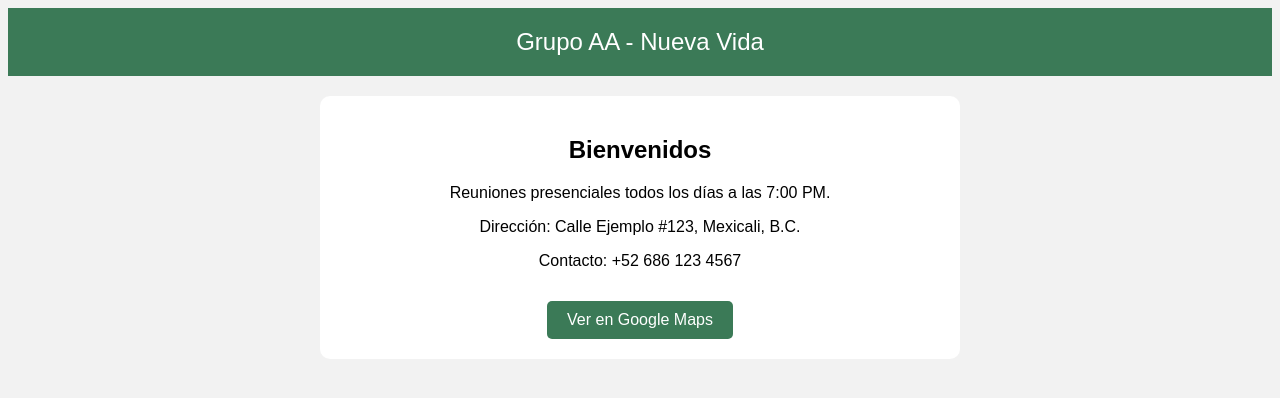
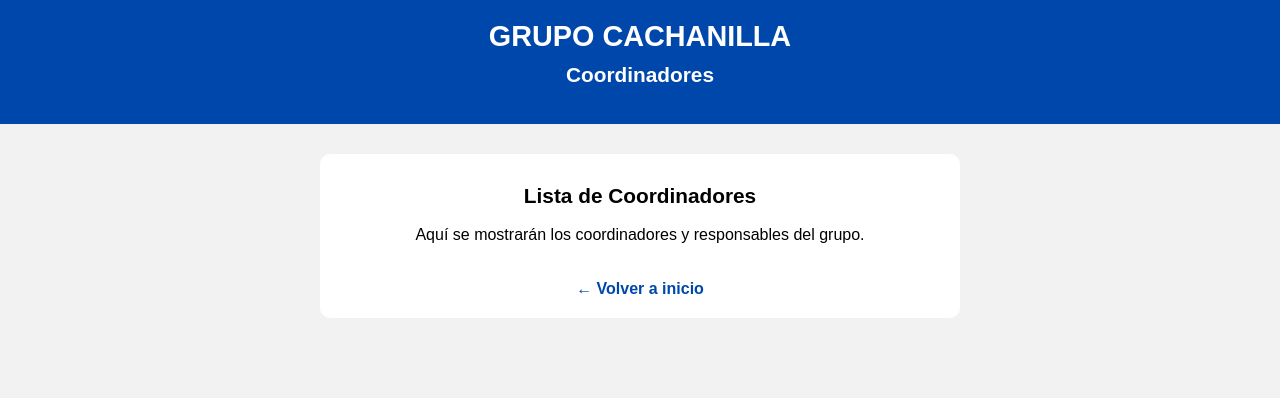
Before and after one commit to Maredy686/mi-sitio, a plain HTML site: page index.html in a window 1280 px wide. Drawn offline with Linux system fonts and the light colour scheme.

Commit message:
Update index.html

```diff
--- a/index.html
+++ b/index.html
@@ -3,23 +3,25 @@
 <head>
   <meta charset="UTF-8">
   <meta name="viewport" content="width=device-width, initial-scale=1.0">
-  <title>Grupo AA - Bienvenida</title>
+  <title>Coordinadores - Grupo Cachanilla</title>
   <style>
-    body { font-family: Arial, sans-serif; text-align: center; background-color: #f2f2f2; }
-    header { background-color: #3b7a57; color: white; padding: 20px; font-size: 1.5em; }
-    .container { margin: 20px auto; max-width: 600px; background: white; padding: 20px; border-radius: 10px; }
-    .btn { background-color: #3b7a57; color: white; padding: 10px 20px; text-decoration: none; border-radius: 5px; display: inline-block; margin-top: 15px; }
-    .btn:hover { background-color: #2e6045; }
+    body { font-family: Arial, sans-serif; background: #f2f2f2; margin: 0; }
+    header { background: #0047AB; color: white; padding: 20px; text-align: center; }
+    .content { margin: 30px auto; width: 80%; max-width: 600px; background: white; padding: 20px; border-radius: 10px; text-align: center; }
+    a { display: inline-block; margin-top: 20px; text-decoration: none; color: #0047AB; font-weight: bold; }
+    h1 { margin: 0; font-size: 1.8em; }
+    h2 { margin-top: 10px; font-size: 1.3em; }
   </style>
 </head>
 <body>
-  <header>Grupo AA - Nueva Vida</header>
-  <div class="container">
-    <h2>Bienvenidos</h2>
-    <p>Reuniones presenciales todos los días a las 7:00 PM.</p>
-    <p>Dirección: Calle Ejemplo #123, Mexicali, B.C.</p>
-    <p>Contacto: +52 686 123 4567</p>
-    <a class="btn" href="https://maps.google.com?q=Mexicali" target="_blank">Ver en Google Maps</a>
+  <header>
+    <h1>GRUPO CACHANILLA</h1>
+    <h2>Coordinadores</h2>
+  </header>
+  <div class="content">
+    <h2>Lista de Coordinadores</h2>
+    <p>Aquí se mostrarán los coordinadores y responsables del grupo.</p>
+    <a href="index.html">← Volver a inicio</a>
   </div>
 </body>
 </html>
```
